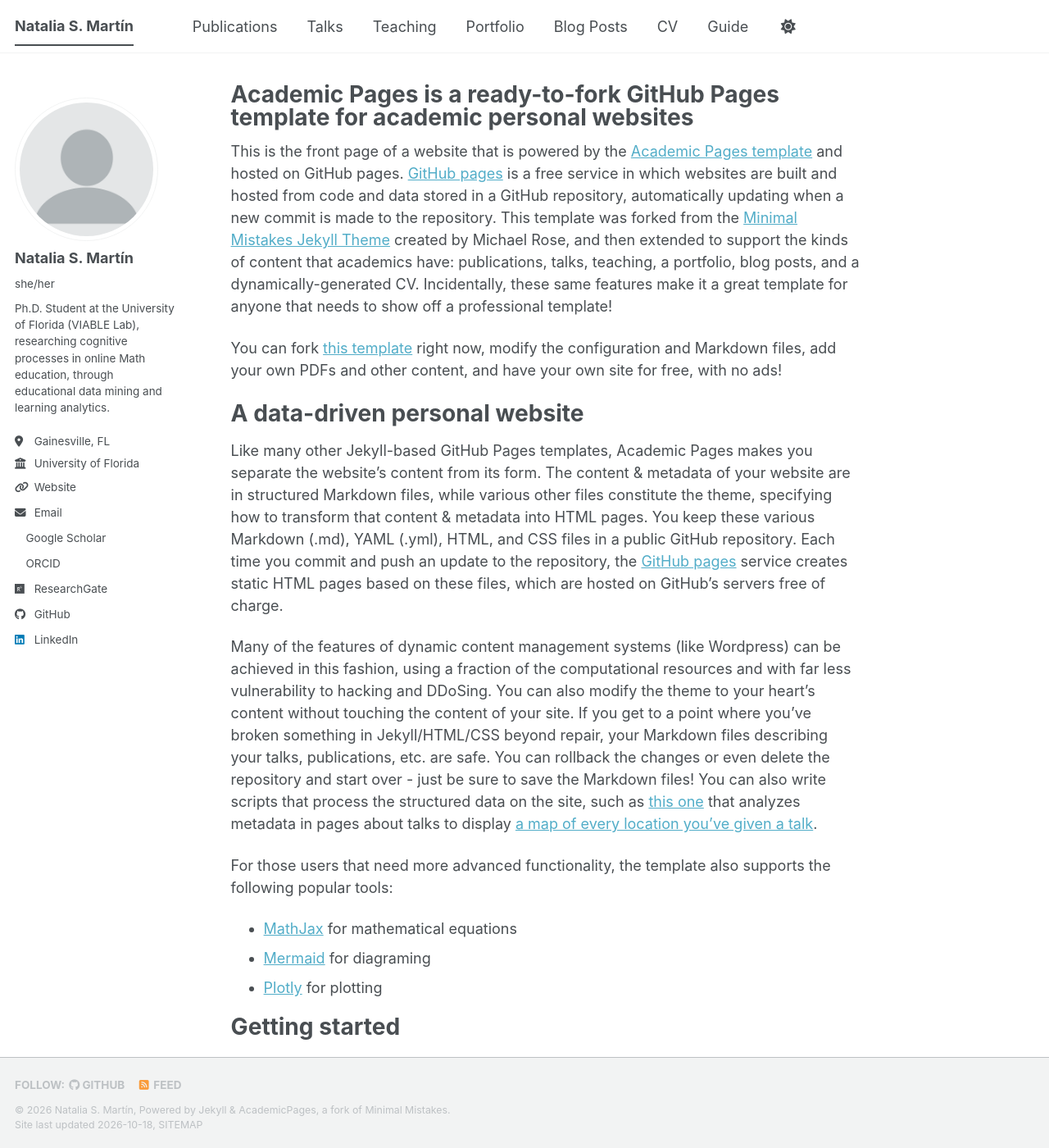
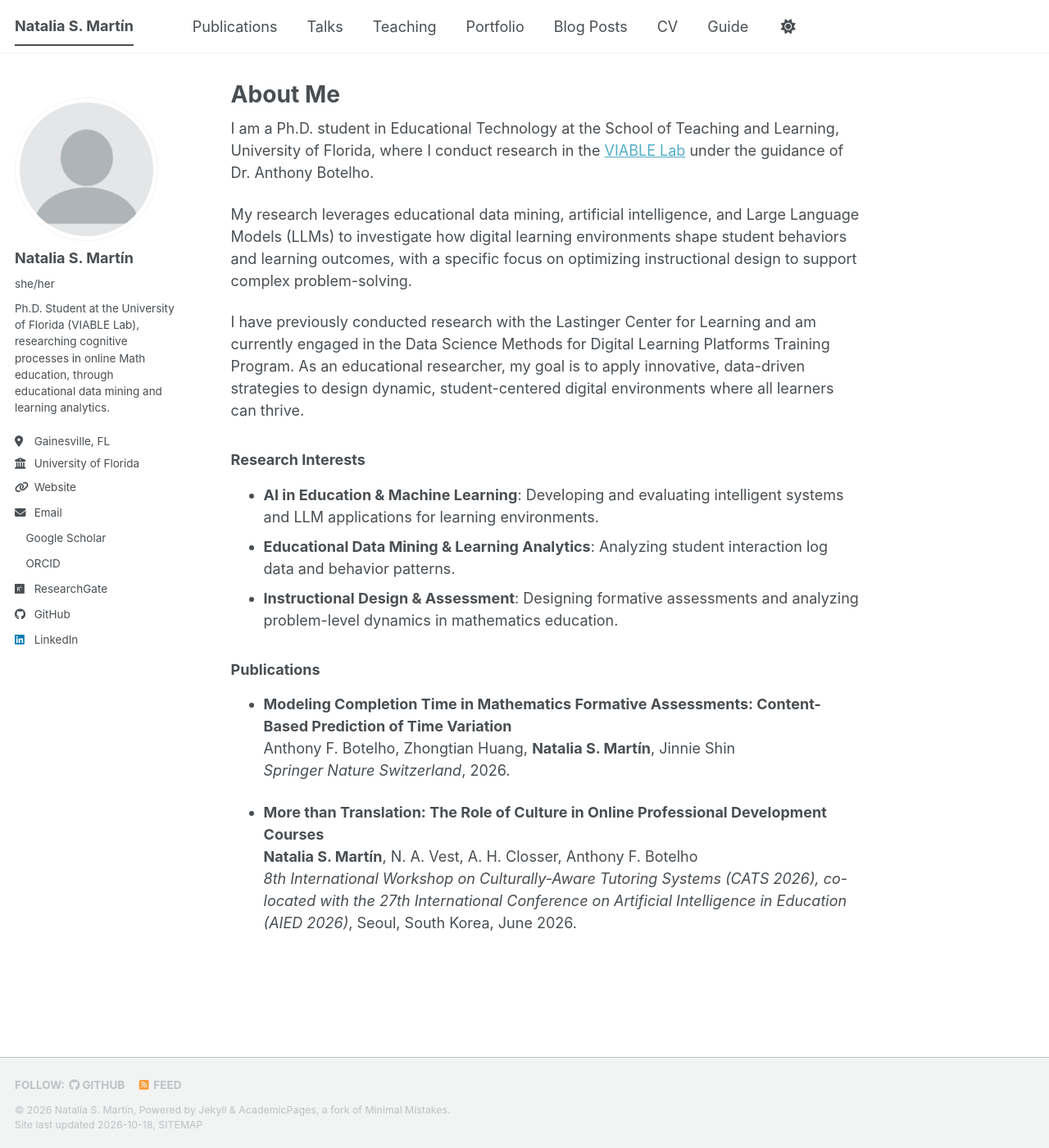
Before and after one commit to nat-mar/nar-mar.github.io, a Jekyll site: the page built from _pages/about.md, in a window 1280 px wide and 1400 px high. Shown: the whole window at 82% size. Built offline with Jekyll 4.4.1, drawn with Linux system fonts in a browser that asks for light colours; a style sheet for code colours, icons or effects is not loaded; some of the changed text lies outside the part shown.

Commit message:
Update about.md

```diff
--- a/_pages/about.md
+++ b/_pages/about.md
@@ -1,56 +1,29 @@
 ---
 permalink: /
-title: "Academic Pages is a ready-to-fork GitHub Pages template for academic personal websites"
+title: "About Me"
+excerpt: "About me"
 author_profile: true
 redirect_from:
   - /about/
   - /about.html
 ---
 
-This is the front page of a website that is powered by the [Academic Pages template](https://github.com/academicpages/academicpages.github.io) and hosted on GitHub pages. [GitHub pages](https://pages.github.com) is a free service in which websites are built and hosted from code and data stored in a GitHub repository, automatically updating when a new commit is made to the repository. This template was forked from the [Minimal Mistakes Jekyll Theme](https://mmistakes.github.io/minimal-mistakes/) created by Michael Rose, and then extended to support the kinds of content that academics have: publications, talks, teaching, a portfolio, blog posts, and a dynamically-generated CV. Incidentally, these same features make it a great template for anyone that needs to show off a professional template!
+I am a Ph.D. student in Educational Technology at the School of Teaching and Learning, University of Florida, where I conduct research in the [VIABLE Lab](https://www.viablelab.org) under the guidance of Dr. Anthony Botelho.
 
- You can fork [this template](https://github.com/academicpages/academicpages.github.io) right now, modify the configuration and Markdown files, add your own PDFs and other content, and have your own site for free, with no ads!
+My research leverages educational data mining, artificial intelligence, and Large Language Models (LLMs) to investigate how digital learning environments shape student behaviors and learning outcomes, with a specific focus on optimizing instructional design to support complex problem-solving.
 
-A data-driven personal website
-======
-Like many other Jekyll-based GitHub Pages templates, Academic Pages makes you separate the website's content from its form. The content & metadata of your website are in structured Markdown files, while various other files constitute the theme, specifying how to transform that content & metadata into HTML pages. You keep these various Markdown (.md), YAML (.yml), HTML, and CSS files in a public GitHub repository. Each time you commit and push an update to the repository, the [GitHub pages](https://pages.github.com/) service creates static HTML pages based on these files, which are hosted on GitHub's servers free of charge.
+I have previously conducted research with the Lastinger Center for Learning and am currently engaged in the Data Science Methods for Digital Learning Platforms Training Program. As an educational researcher, my goal is to apply innovative, data-driven strategies to design dynamic, student-centered digital environments where all learners can thrive.
 
-Many of the features of dynamic content management systems (like Wordpress) can be achieved in this fashion, using a fraction of the computational resources and with far less vulnerability to hacking and DDoSing. You can also modify the theme to your heart's content without touching the content of your site. If you get to a point where you've broken something in Jekyll/HTML/CSS beyond repair, your Markdown files describing your talks, publications, etc. are safe. You can rollback the changes or even delete the repository and start over - just be sure to save the Markdown files! You can also write scripts that process the structured data on the site, such as [this one](https://github.com/academicpages/academicpages.github.io/blob/master/talkmap.ipynb) that analyzes metadata in pages about talks to display [a map of every location you've given a talk](https://academicpages.github.io/talkmap.html).
+### Research Interests
+* **AI in Education & Machine Learning**: Developing and evaluating intelligent systems and LLM applications for learning environments.
+* **Educational Data Mining & Learning Analytics**: Analyzing student interaction log data and behavior patterns.
+* **Instructional Design & Assessment**: Designing formative assessments and analyzing problem-level dynamics in mathematics education.
 
-For those users that need more advanced functionality, the template also supports the following popular tools:
-- [MathJax](https://www.mathjax.org/) for mathematical equations
-- [Mermaid](https://mermaid.js.org/) for diagraming
-- [Plotly](https://plotly.com/javascript/) for plotting
+### Publications
+* **Modeling Completion Time in Mathematics Formative Assessments: Content-Based Prediction of Time Variation**
+  Anthony F. Botelho, Zhongtian Huang, **Natalia S. Martín**, Jinnie Shin
+  *Springer Nature Switzerland*, 2026.
 
-Getting started
-======
-1. Register a GitHub account if you don't have one and confirm your e-mail (required!)
-1. Fork [this template](https://github.com/academicpages/academicpages.github.io) by clicking the "Use this template" button in the top right.
-1. Go to the repository's settings (rightmost item in the tabs that start with "Code", should be below "Unwatch"). Rename the repository "[your GitHub username].github.io", which will also be your website's URL.
-1. Set site-wide configuration and create content & metadata (see below -- also see [this set of diffs](https://archive.is/3TPas) showing what files were changed to set up [an example site](https://getorg-testacct.github.io) for a user with the username "getorg-testacct")
-1. Upload any files (like PDFs, .zip files, etc.) to the files/ directory. They will appear at https://[your GitHub username].github.io/files/example.pdf.
-1. Check status by going to the repository settings, in the "GitHub pages" section
-
-Site-wide configuration
-------
-The main configuration file for the site is in the base directory in [_config.yml](https://github.com/academicpages/academicpages.github.io/blob/master/_config.yml), which defines the content in the sidebars and other site-wide features. You will need to replace the default variables with ones about yourself and your site's github repository. The configuration file for the top menu is in [_data/navigation.yml](https://github.com/academicpages/academicpages.github.io/blob/master/_data/navigation.yml). For example, if you don't have a portfolio or blog posts, you can remove those items from that navigation.yml file to remove them from the header.
-
-Create content & metadata
-------
-For site content, there is one Markdown file for each type of content, which are stored in directories like _publications, _talks, _posts, _teaching, or _pages. For example, each talk is a Markdown file in the [_talks directory](https://github.com/academicpages/academicpages.github.io/tree/master/_talks). At the top of each Markdown file is structured data in YAML about the talk, which the theme will parse to do lots of cool stuff. The same structured data about a talk is used to generate the list of talks on the [Talks page](https://academicpages.github.io/talks), each [individual page](https://academicpages.github.io/talks/2012-03-01-talk-1) for specific talks, the talks section for the [CV page](https://academicpages.github.io/cv), and the [map of places you've given a talk](https://academicpages.github.io/talkmap.html) (if you run this [python file](https://github.com/academicpages/academicpages.github.io/blob/master/talkmap.py) or [Jupyter notebook](https://github.com/academicpages/academicpages.github.io/blob/master/talkmap.ipynb), which creates the HTML for the map based on the contents of the _talks directory).
-
-**Markdown generator**
-
-The repository includes [a set of Jupyter notebooks](https://github.com/academicpages/academicpages.github.io/tree/master/markdown_generator
-) that converts a CSV containing structured data about talks or presentations into individual Markdown files that will be properly formatted for the Academic Pages template. The sample CSVs in that directory are the ones I used to create my own personal website at stuartgeiger.com. My usual workflow is that I keep a spreadsheet of my publications and talks, then run the code in these notebooks to generate the Markdown files, then commit and push them to the GitHub repository.
-
-How to edit your site's GitHub repository
-------
-Many people use a git client to create files on their local computer and then push them to GitHub's servers. If you are not familiar with git, you can directly edit these configuration and Markdown files directly in the github.com interface. Navigate to a file (like [this one](https://github.com/academicpages/academicpages.github.io/blob/master/_talks/2012-03-01-talk-1.md) and click the pencil icon in the top right of the content preview (to the right of the "Raw | Blame | History" buttons). You can delete a file by clicking the trashcan icon to the right of the pencil icon. You can also create new files or upload files by navigating to a directory and clicking the "Create new file" or "Upload files" buttons.
-
-Example: editing a Markdown file for a talk
-![Editing a Markdown file for a talk](/images/editing-talk.png)
-
-For more info
-------
-More info about configuring Academic Pages can be found in [the guide](https://academicpages.github.io/markdown/), the [growing wiki](https://github.com/academicpages/academicpages.github.io/wiki), and you can always [ask a question on GitHub](https://github.com/academicpages/academicpages.github.io/discussions). The [guides for the Minimal Mistakes theme](https://mmistakes.github.io/minimal-mistakes/docs/configuration/) (which this theme was forked from) might also be helpful.
+* **More than Translation: The Role of Culture in Online Professional Development Courses**
+  **Natalia S. Martín**, N. A. Vest, A. H. Closser, Anthony F. Botelho
+  *8th International Workshop on Culturally-Aware Tutoring Systems (CATS 2026), co-located with the 27th International Conference on Artificial Intelligence in Education (AIED 2026)*, Seoul, South Korea, June 2026.
```
